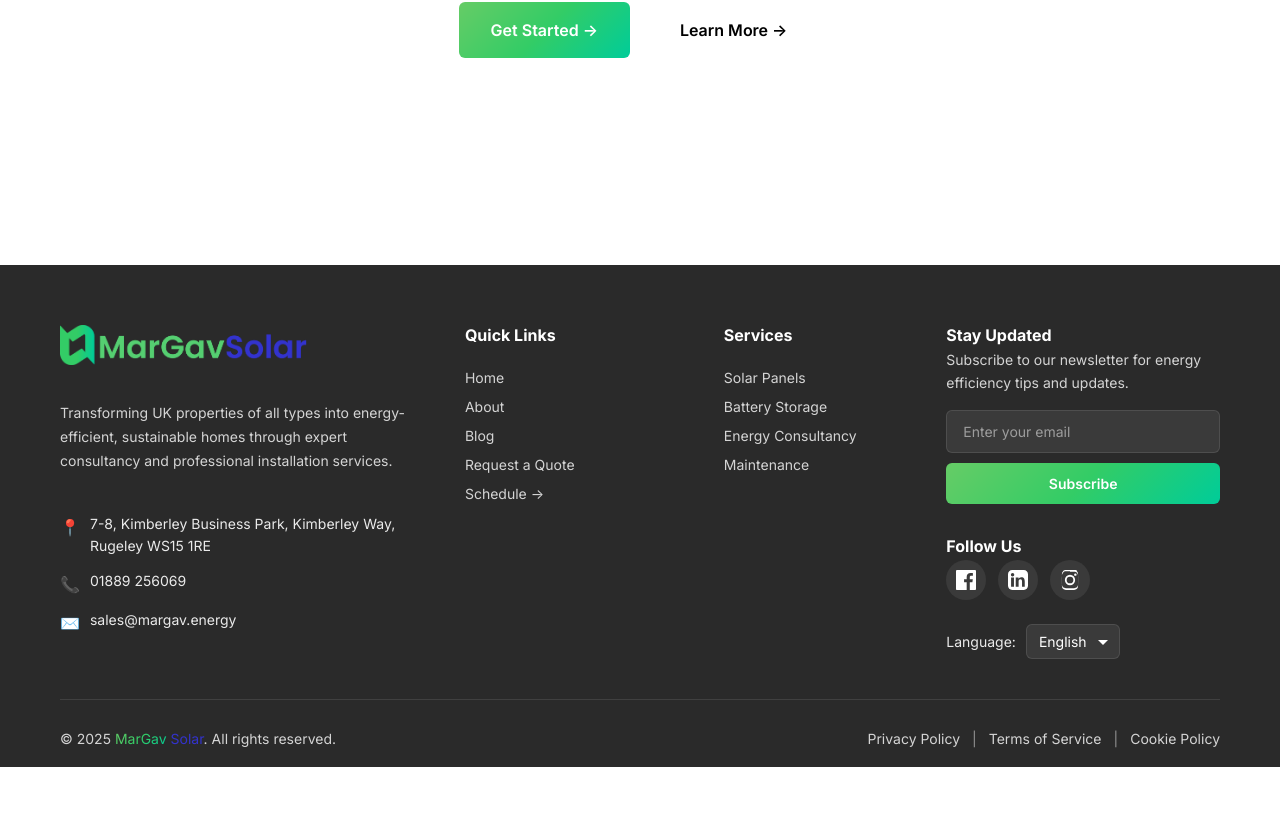
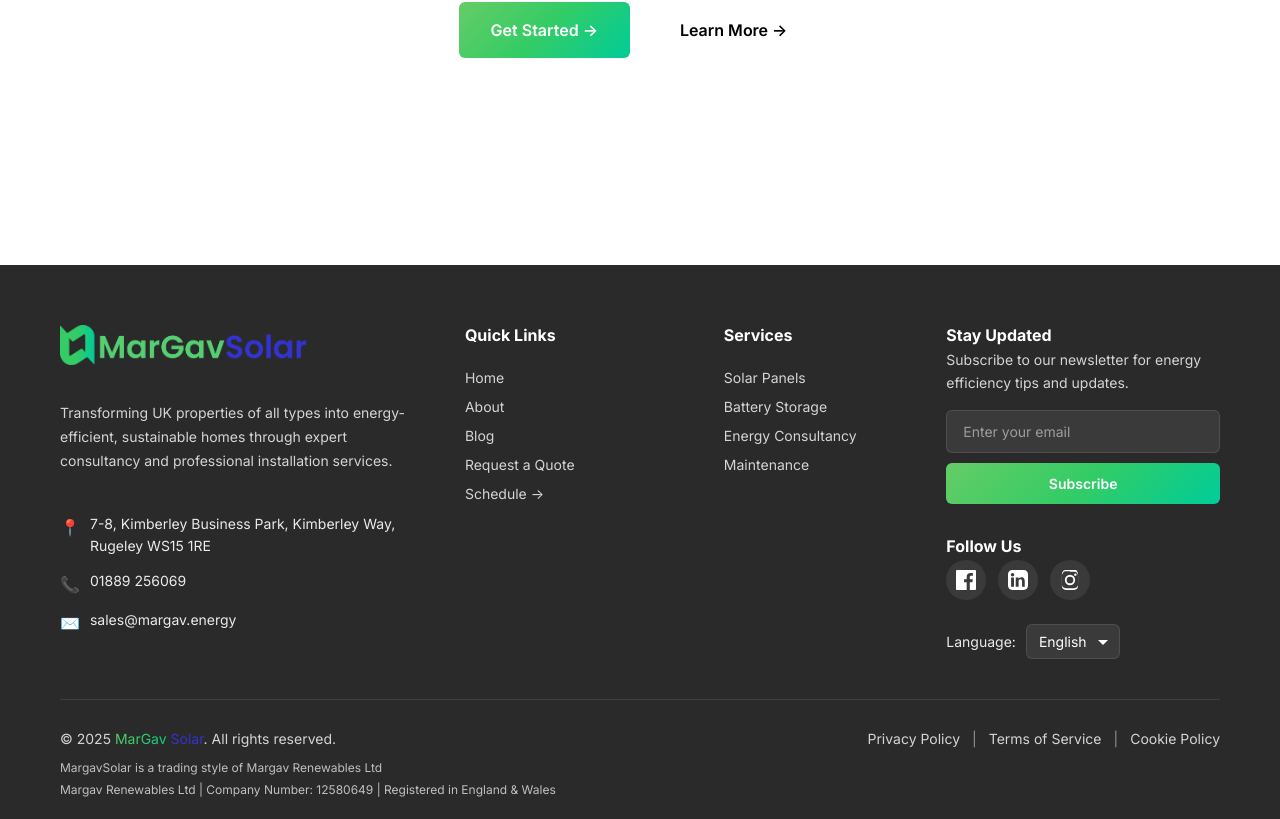
Before and after one commit to margav-energy/Margav-Solar-Website, a React (Vite) app: page /contact in a window 1280 px wide. Shown: the part 885-1704 px from the top of the page. Before the commit the page ends 1652 px from the top, so only its background shows below. Built offline with nearby package versions, Linux system fonts and the light colour scheme; no server answers.

Commit message:
Add company registration details to footer - Margav Renewables Ltd (12580649) and trading style information

```diff
--- a/src/components/Footer.css
+++ b/src/components/Footer.css
@@ -230,14 +230,33 @@
   border-top: 1px solid rgba(255, 255, 255, 0.1);
   display: flex;
   justify-content: space-between;
-  align-items: center;
+  align-items: flex-start;
   flex-wrap: wrap;
   gap: 16px;
+}
+
+.footer-bottom-left {
+  display: flex;
+  flex-direction: column;
+  gap: 12px;
 }
 
 .footer-copyright {
   font-size: 14px;
   color: rgba(255, 255, 255, 0.8);
+}
+
+.footer-company-info {
+  display: flex;
+  flex-direction: column;
+  gap: 4px;
+}
+
+.footer-company-details {
+  font-size: 12px;
+  color: rgba(255, 255, 255, 0.7);
+  line-height: 1.5;
+  margin: 0;
 }
 
 .footer-policies {
@@ -317,7 +336,11 @@
   .footer-bottom {
     flex-direction: column;
     align-items: flex-start;
-    gap: 16px;
+    gap: 20px;
+  }
+
+  .footer-bottom-left {
+    width: 100%;
   }
 
   .footer-policies {
--- a/src/components/Footer.jsx
+++ b/src/components/Footer.jsx
@@ -179,9 +179,19 @@ const Footer = () => {
 
         {/* Bottom Bar */}
         <div className="footer-bottom">
-          <p className="footer-copyright">
-            © {new Date().getFullYear()} <span className="text-gradient">MarGav</span> <span style={{ color: 'var(--color-blue)' }}>Solar</span>. All rights reserved.
-          </p>
+          <div className="footer-bottom-left">
+            <p className="footer-copyright">
+              © {new Date().getFullYear()} <span className="text-gradient">MarGav</span> <span style={{ color: 'var(--color-blue)' }}>Solar</span>. All rights reserved.
+            </p>
+            <div className="footer-company-info">
+              <p className="footer-company-details">
+                MargavSolar is a trading style of Margav Renewables Ltd
+              </p>
+              <p className="footer-company-details">
+                Margav Renewables Ltd | Company Number: 12580649 | Registered in England & Wales
+              </p>
+            </div>
+          </div>
           <div className="footer-policies">
             <a href="#privacy" className="footer-policy-link">Privacy Policy</a>
             <span className="footer-policy-separator">|</span>
```
